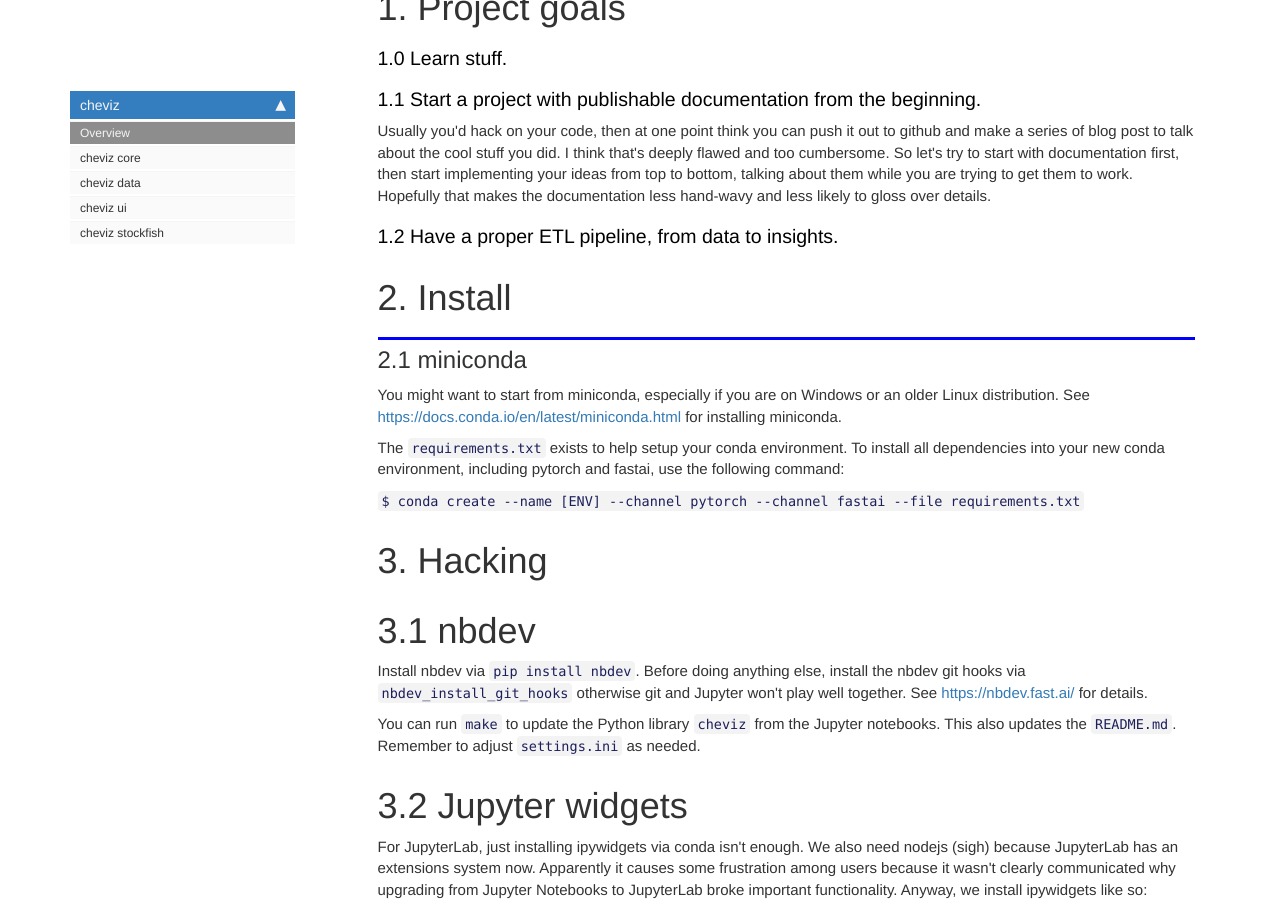
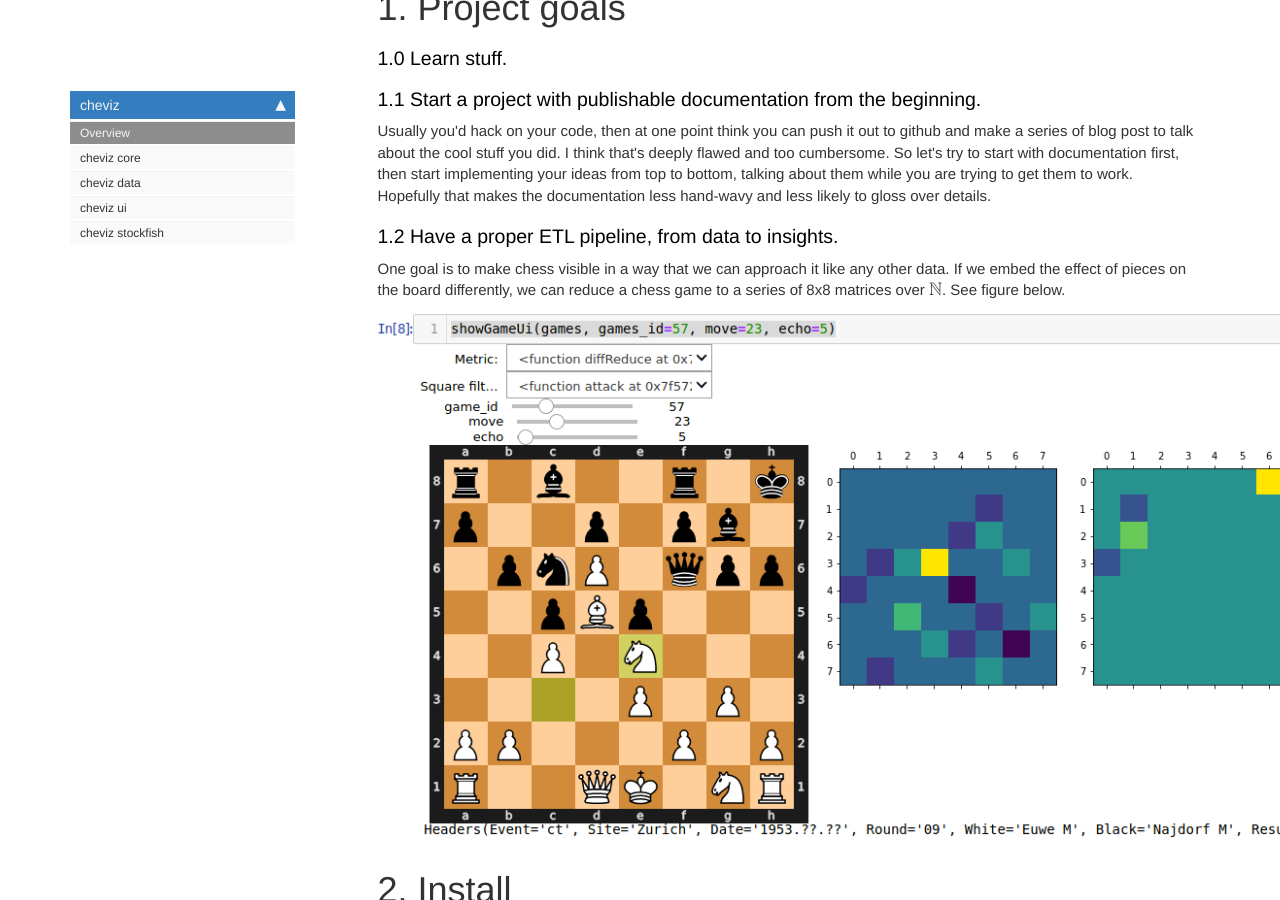
Before and after one commit to mikhas/cheviz, a Jekyll site: the page built from docs/index.html, in a window 1280 px wide and 900 px high, scrolled down 376 px. Built offline with Jekyll 4.4.1, drawn with Linux system fonts in a browser that asks for light colours; nearby versions of some CDN libraries; comment, search, counter and statistics services are not loaded.

Commit message:
cheviz: Include figure on starting page to show visualized metrics
For the project goals it is probably better to include a screenshot from
the 02_ui.ipynb notebook, simply because the goals section is part of
the project's landing page.

```diff
--- a/docs/index.html
+++ b/docs/index.html
@@ -30,7 +30,9 @@
 <div class="cell border-box-sizing text_cell rendered"><div class="inner_cell">
 <div class="text_cell_render border-box-sizing rendered_html">
 <h1 id="1.-Project-goals">1. Project goals<a class="anchor-link" href="#1.-Project-goals"> </a></h1><h3 id="1.0-Learn-stuff.">1.0 Learn stuff.<a class="anchor-link" href="#1.0-Learn-stuff."> </a></h3><h3 id="1.1-Start-a-project-with-publishable-documentation-from-the-beginning.">1.1 Start a project with publishable documentation from the beginning.<a class="anchor-link" href="#1.1-Start-a-project-with-publishable-documentation-from-the-beginning."> </a></h3><p>Usually you'd hack on your code, then at one point think you can push it out to github and make a series of blog post to talk about the cool stuff you did. I think that's deeply flawed and too cumbersome. So let's try to start with documentation first, then start implementing your ideas from top to bottom, talking about them while you are trying to get them to work. Hopefully that makes the documentation less hand-wavy and less likely to gloss over details.</p>
-<h3 id="1.2-Have-a-proper-ETL-pipeline,-from-data-to-insights.">1.2 Have a proper ETL pipeline, from data to insights.<a class="anchor-link" href="#1.2-Have-a-proper-ETL-pipeline,-from-data-to-insights."> </a></h3>
+<h3 id="1.2-Have-a-proper-ETL-pipeline,-from-data-to-insights.">1.2 Have a proper ETL pipeline, from data to insights.<a class="anchor-link" href="#1.2-Have-a-proper-ETL-pipeline,-from-data-to-insights."> </a></h3><p>One goal is to make chess visible in a way that we can approach it like any other data. If we embed the effect of pieces on the board differently, we can reduce a chess game to a series of 8x8 matrices over $\mathbb{N}$. See figure below.
+<img src="/cheviz/images/euwe-najdorf-zurich1953.png" alt="Visualized metrics from 1953 candidates tournament" title="Visualized metrics from 1953 candidates tournament"></p>
+
 </div>
 </div>
 </div>
```
Also changed, not shown: README.md, docs/images/euwe-najdorf-zurich1953.png (added), images/euwe-najdorf-zurich1953.png (added), 1 other file.
